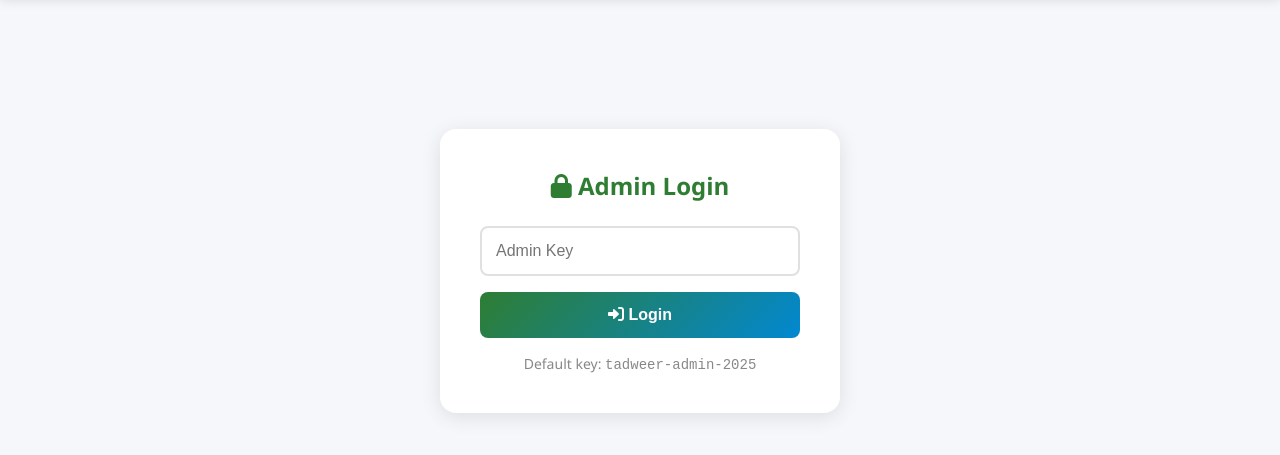
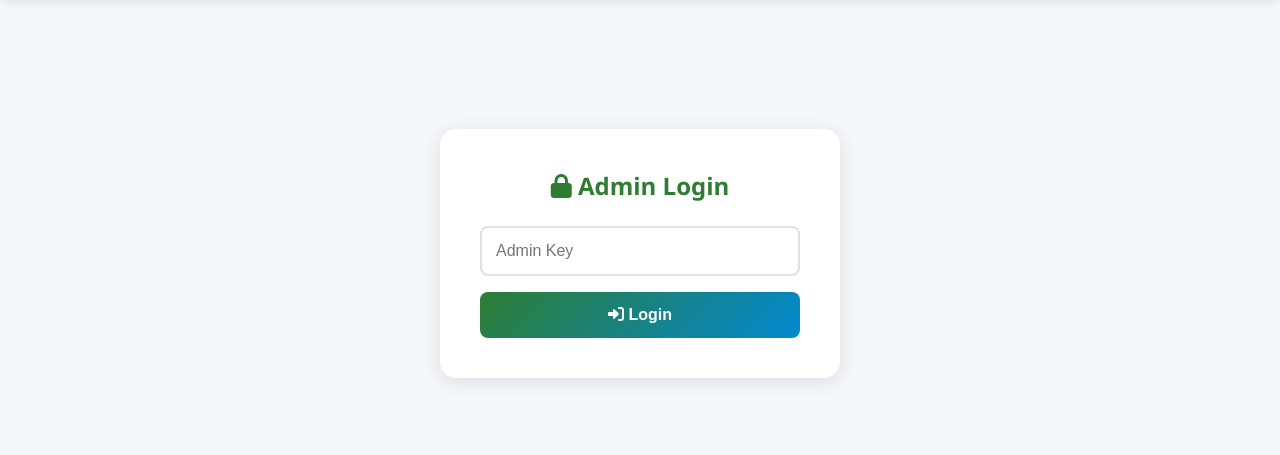
Before and after one commit to majdkassawat/RecycleWebsite, a website: page admin.html in a window 1280 px wide. Shown: the part 83-538 px from the top of the page. Drawn offline with Linux system fonts and the light colour scheme.

Commit message:
Remove default password hint from admin login

```diff
--- a/admin.html
+++ b/admin.html
@@ -364,9 +364,6 @@
             <button onclick="login()">
                 <i class="fas fa-sign-in-alt"></i> Login
             </button>
-            <p style="margin-top: 16px; color: #888; font-size: 14px;">
-                Default key: <code>tadweer-admin-2025</code>
-            </p>
         </div>
 
         <!-- Dashboard (hidden until logged in) -->
```
